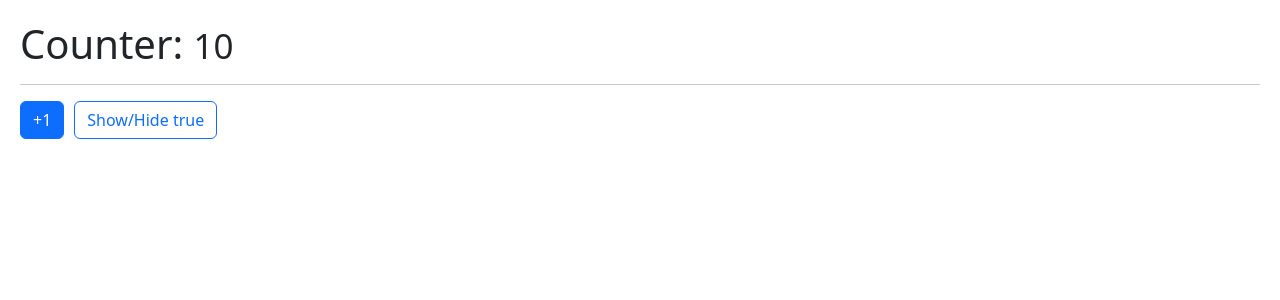
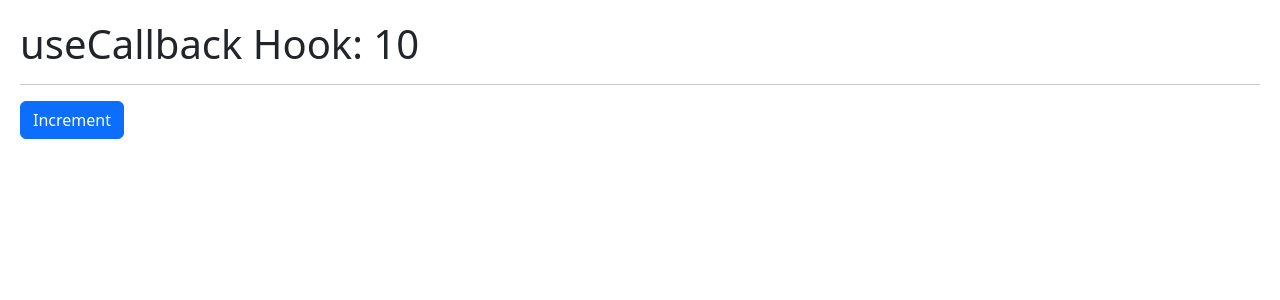
Before and after one commit to Felipe-Navas/react-hook-app-vite, a React (Vite) app: page / in a window 1280 px wide. Shown: the top 300 px of the page. Built offline with nearby package versions, Linux system fonts and the light colour scheme.

Commit message:
useCallback and useMemo

```diff
--- /dev/null
+++ b/src/06-memos/useCallback/CallbackHook.jsx
@@ -0,0 +1,27 @@
+import { useCallback, useEffect, useState } from 'react'
+import { ShowIncrement } from './ShowIncrement'
+
+export const CallbackHook = () => {
+  const [counter, setCounter] = useState(10)
+
+  const increment = useCallback(() => {
+    setCounter((value) => value + 1)
+  }, [])
+
+  // useEffect(() => {
+  //   increment()
+  // }, [increment])
+
+  // const increment = () => {
+  //   setCounter(counter + 1)
+  // }
+
+  return (
+    <>
+      <h1>useCallback Hook: {counter}</h1>
+      <hr />
+
+      <ShowIncrement increment={increment} />
+    </>
+  )
+}
--- /dev/null
+++ b/src/06-memos/useCallback/ShowIncrement.jsx
@@ -0,0 +1,17 @@
+import React from "react"
+
+export const ShowIncrement = React.memo(({ increment }) => {
+
+  console.log('renderizaO')
+
+  return (
+    <button
+      className="btn btn-primary"
+      onClick={() => {
+        increment()
+      }}
+    >
+      Increment
+    </button>
+  )
+})
--- /dev/null
+++ b/src/06-memos/useMemo/MemoHook.jsx
@@ -0,0 +1,40 @@
+import { useMemo, useState } from 'react'
+import { useCounter } from '../../hooks/useCounter'
+
+const heavyStuff = (iterationNumber = 100) => {
+  for (let i = 0; i < iterationNumber; i++) {
+    console.log('Processing heavy stuff...')
+  }
+
+  return `${iterationNumber} iterations processed`
+}
+
+export const MemoHook = () => {
+  const { counter, increment } = useCounter(4000)
+  const [show, setShow] = useState(true)
+
+  const memorizedValue = useMemo(() => heavyStuff(counter), [counter])
+
+  return (
+    <>
+      <h1>
+        Counter: <small>{counter}</small>
+      </h1>
+
+      <hr />
+
+      <h4>{memorizedValue}</h4>
+
+      <button className="btn btn-primary" onClick={() => increment()}>
+        +1
+      </button>
+
+      <button
+        className="btn btn-outline-primary"
+        onClick={() => setShow(!show)}
+      >
+        Show/Hide {JSON.stringify(show)}
+      </button>
+    </>
+  )
+}
--- a/src/main.jsx
+++ b/src/main.jsx
@@ -1,6 +1,8 @@
 import React from 'react'
 import ReactDOM from 'react-dom/client'
-import { Memorize } from './06-memos/Memorize'
+import { CallbackHook } from './06-memos/useCallback/CallbackHook'
+// import { MemoHook } from './06-memos/useMemo/MemoHook'
+// import { Memorize } from './06-memos/Memorize'
 // import { HooksApp } from './HooksApp'
 // import { CounterApp } from './01-useState/CounterApp'
 // import { CounterWithCustomHook } from './01-useState/CounterWithCustomHook'
@@ -21,6 +23,8 @@
     {/* <MultipleCustomHooks /> */}
     {/* <FocusScreen /> */}
     {/* <Layout /> */}
-    <Memorize />
+    {/* <Memorize /> */}
+    {/* <MemoHook /> */}
+    <CallbackHook />
   </React.StrictMode>
 )
```
